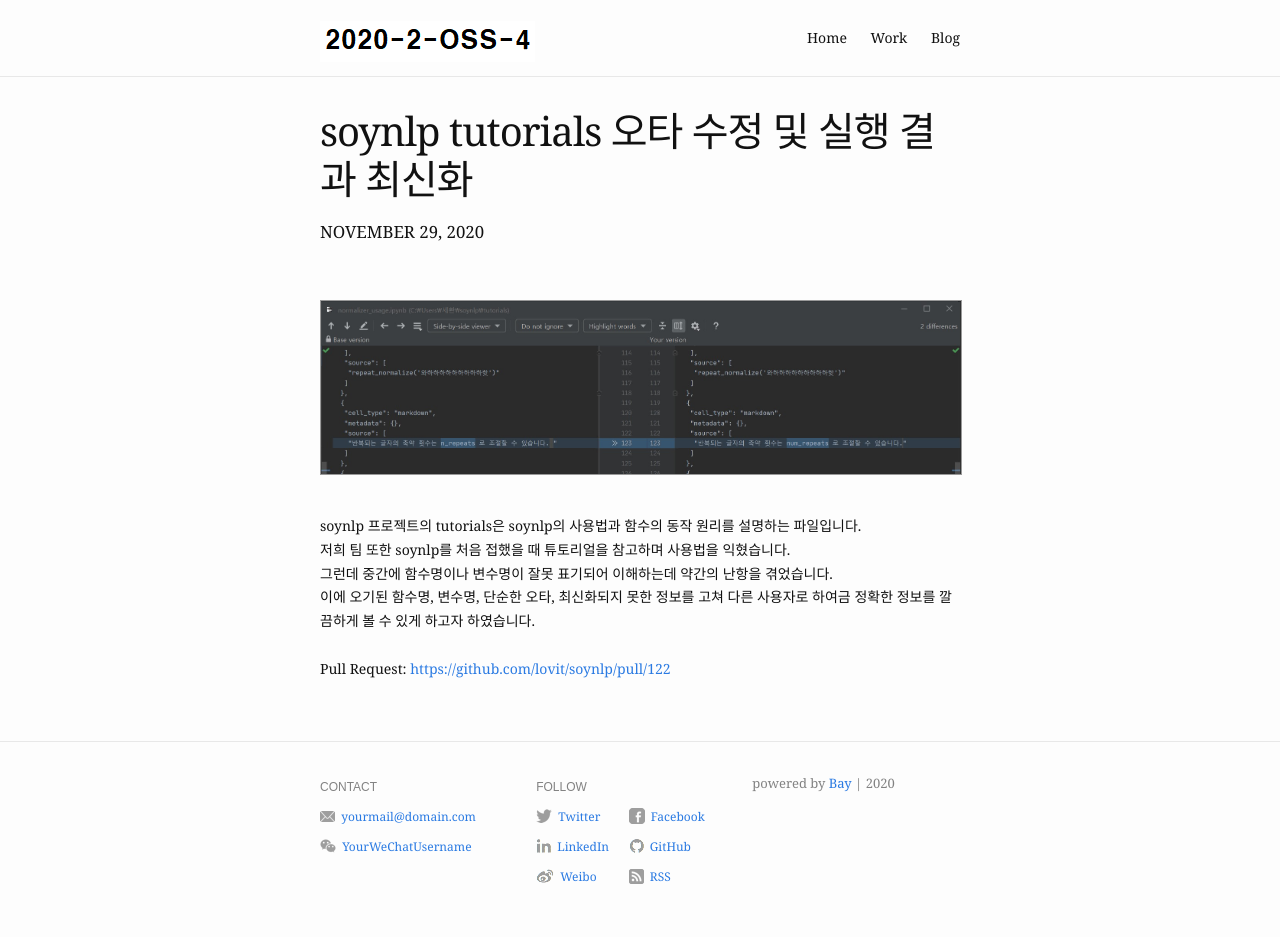
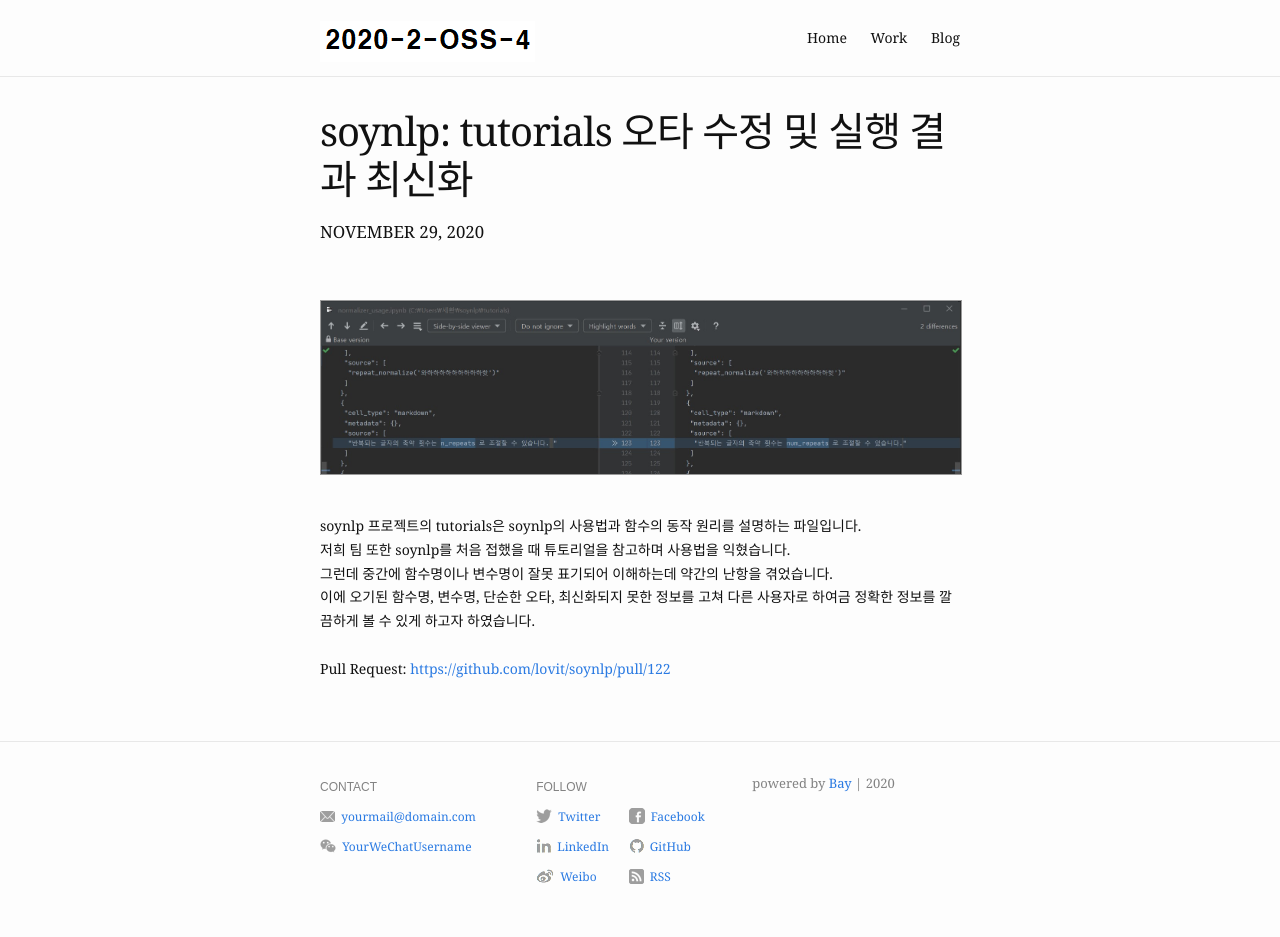
Before and after one commit to 20-2-SKKU-OSS/2020-2-OSS-4, a Jekyll site: the page built from _posts/2020-11-29-typo-ckeck.md, in a window 1280 px wide. Built offline with Jekyll 4.4.1, drawn with Linux system fonts in a browser that asks for light colours.

```diff
--- a/_posts/2020-11-29-typo-ckeck.md
+++ b/_posts/2020-11-29-typo-ckeck.md
@@ -1,6 +1,6 @@
 ---
 layout: post
-title:  "soynlp tutorials 오타 수정 및 실행 결과 최신화"
+title:  "soynlp: tutorials 오타 수정 및 실행 결과 최신화"
 date:   2020-11-29 10:00:40
 blurb: "A look at an example post using Bay Jekyll theme."
 og_image: /assets/img/typo check.jpg
```
